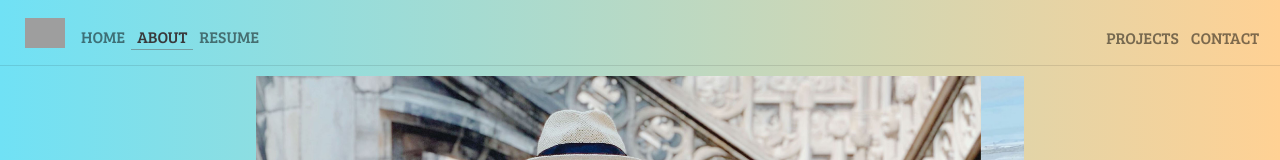
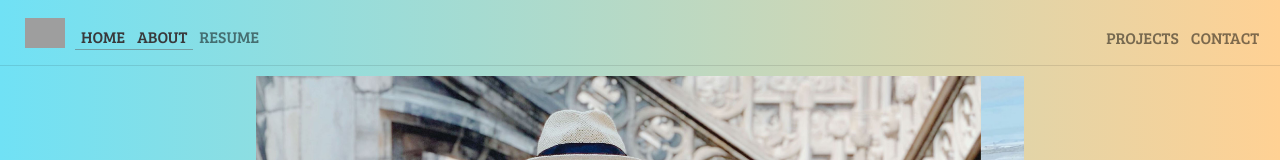
Before and after one commit to johbaguio/Portfolio, a React (Create React App) app: page /About in a window 1280 px wide. Shown: the top 160 px of the page. Built offline with nearby package versions, Linux system fonts and the light colour scheme; grey boxes are pictures that could not be loaded; a web font is replaced by a local one.

Commit message:
Updated files

```diff
--- a/src/Components/Header.js
+++ b/src/Components/Header.js
@@ -9,11 +9,11 @@ const Header = () => {
     return (
         <React.Fragment>
             <Navbar className='navbar' collapseOnSelect expand="lg" variant="light">
-                <NavLink to="/Home"><img src={initialsPic} alt='initials of Johanna Baguio' className='initials-pic' /></NavLink>
+                <NavLink to="/"><img src={initialsPic} alt='initials of Johanna Baguio' className='initials-pic' /></NavLink>
                 <Navbar.Toggle aria-controls="responsive-navbar-nav" />
                 <Navbar.Collapse id="responsive-navbar-nav" >
                     <Nav className="mr-auto navtext">
-                        <NavLink to="/Home" className='navbar-text' activeClassName='current'>Home</NavLink>
+                        <NavLink to="/" className='navbar-text' activeClassName='current'>Home</NavLink>
                         <NavLink to="/About" className='navbar-text' activeClassName='current'>About</NavLink>
                         <NavLink to="/Resume" className='navbar-text' activeClassName='current'>Resume</NavLink>
                     </Nav>
--- a/src/Components/Main.js
+++ b/src/Components/Main.js
@@ -13,11 +13,12 @@ class Main extends Component {
         return (
             <Router>
                 <Switch>
-                    <Route exact path='/Home' component={LandingPage} />
+                    <Route exact path='/' component={LandingPage} />
                     <Route exact path='/About' component={About} />
                     <Route exact path='/Contact' component={Contact} />
                     <Route exact path='/Projects' component={Projects} />
                     <Route exact path='/Resume' component={Resume} />
+                    <Route exact path='/Home' component={LandingPage} />
                 </Switch>
             </Router>
 
```
